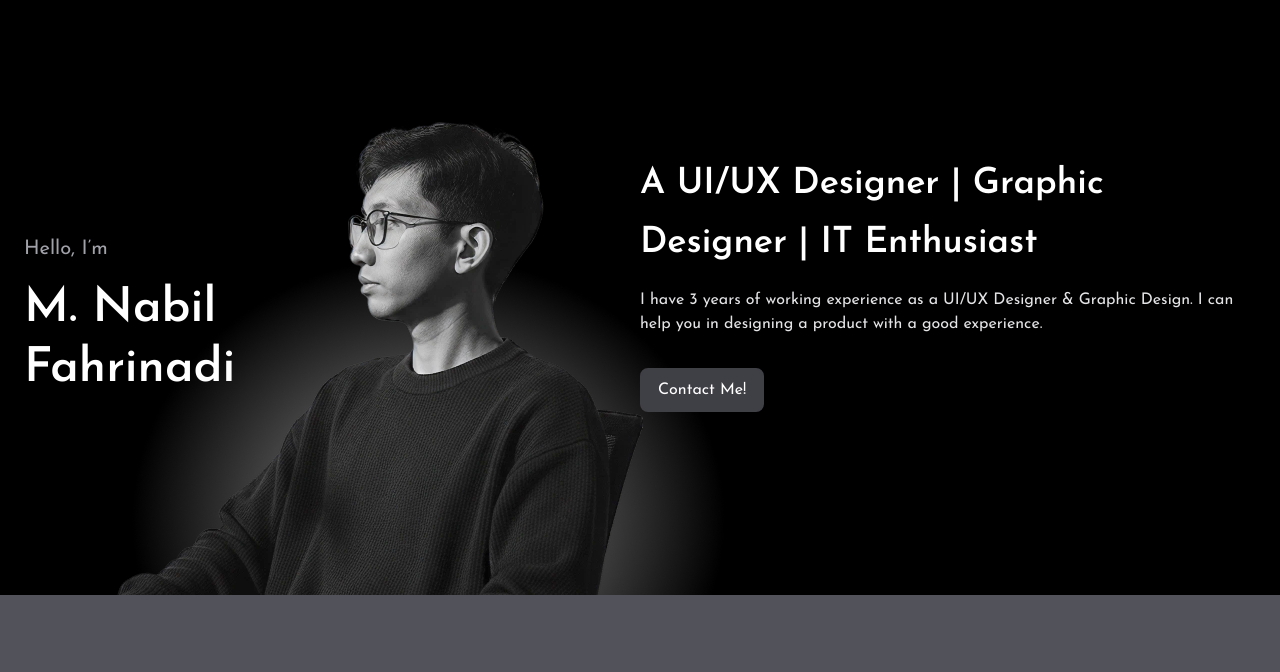
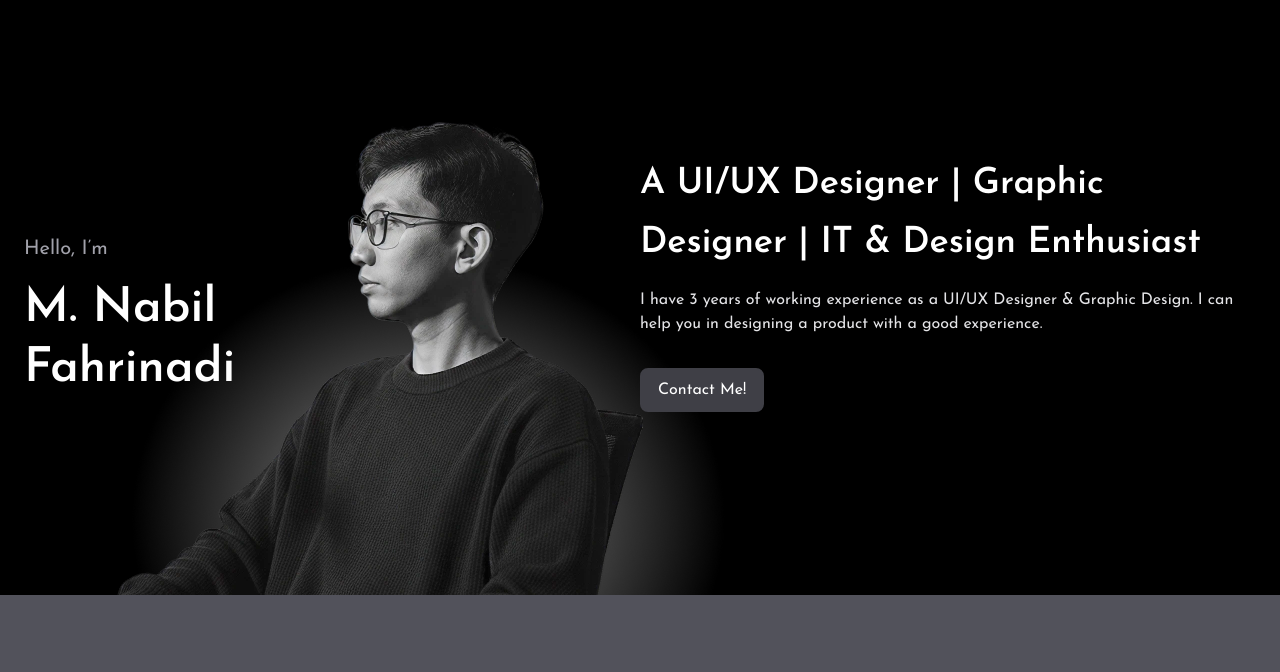
Before and after one commit to nbfahrinadi/nbfahrinadi.github.io, a plain HTML site: page index.html in a window 1280 px wide. Shown: the part 94-766 px from the top of the page. Drawn offline with nearby package versions, Linux system fonts and the light colour scheme.

Commit message:
update hero description

```diff
--- a/index.html
+++ b/index.html
@@ -157,7 +157,7 @@
           <h2
             class="text-3xl md:text-4xl font-black mb-8 md:mb-4 leading-snug md:leading-relaxed"
           >
-            A UI/UX Designer | Graphic Designer | IT Enthusiast
+            A UI/UX Designer | Graphic Designer | IT & Design Enthusiast
           </h2>
 
           <p
```
